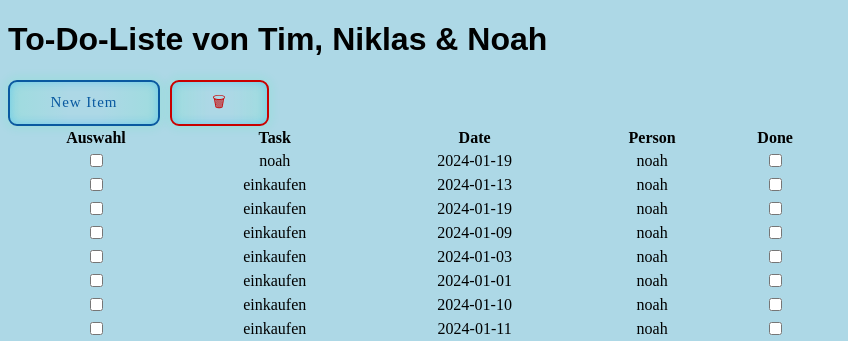
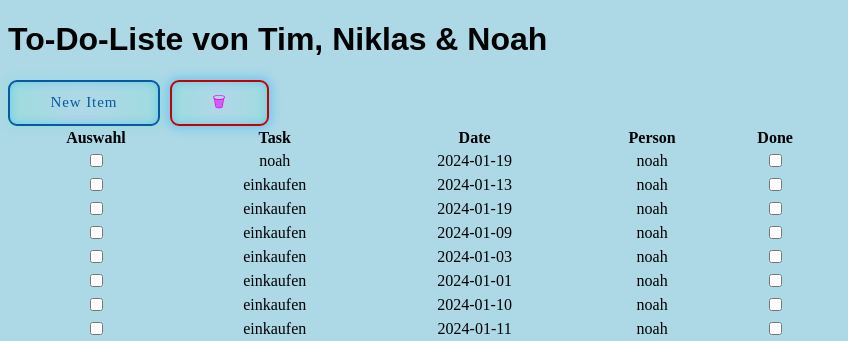
Before and after one commit to Tim10022023/ToDoListPythonProject, a Flask app: page / in a window 1280 px wide, with the pointer over the restyled element. Shown: the top 341 px of the page, without its empty margins (0-848 px from the left). Run offline with Flask 3, Linux system fonts and the light colour scheme; data comes from the database, SQL or seed files in the repository.

Commit message:
delet button hover

```diff
--- a/static/button.css
+++ b/static/button.css
@@ -132,6 +132,11 @@ body {
     box-shadow: inset 0 0 10px #1bb2fd66,
       0 0 9px 3px #1bb2fd66;
   }
+  #delete:hover{
+    color: #ea00ff;
+    box-shadow: inset 0 0 10px #1bb2fd66,
+      0 0 9px 3px #1bb2fd66;
+  }
 
   #cancel:before {
     content: "";
```
